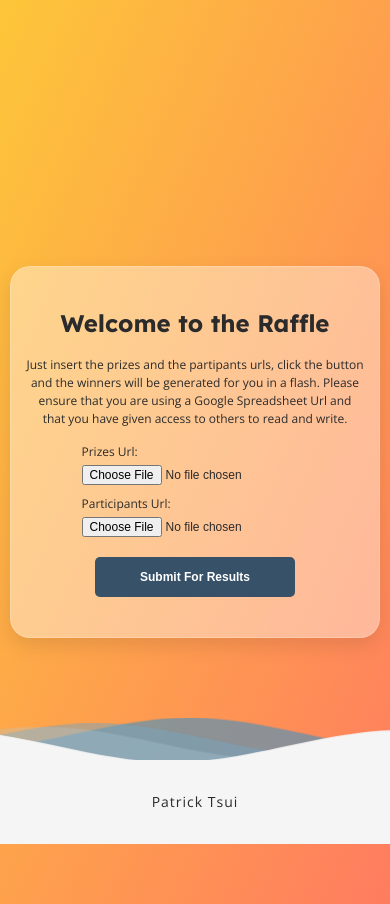
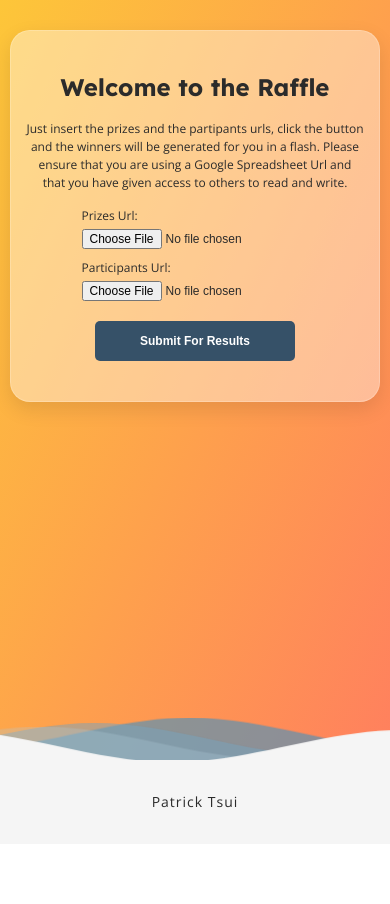
Before and after one commit to tsuipz/raffle-winners, a React (Create React App) app: page / in a window 390 px wide. After the commit the page ends 844 px from the top, so only its background shows below. Built offline with nearby package versions, Linux system fonts and the light colour scheme.

Commit message:
Took out vh to allow margin to be responsive in mobile

```diff
--- a/src/App.css
+++ b/src/App.css
@@ -3,3 +3,7 @@
 	justify-content: center;
 	align-items: center;
 }
+
+.app {
+	height: 100%;
+}
--- a/src/App.js
+++ b/src/App.js
@@ -4,7 +4,7 @@
 
 function App() {
 	return (
-		<main>
+		<main className='app'>
 			<Main />
 			<Waves />
 		</main>
--- a/src/components/Main/Main.module.css
+++ b/src/components/Main/Main.module.css
@@ -1,11 +1,10 @@
 .main {
-	height: 85vh;
+	margin: 5rem 0;
 	width: 100%;
 }
 
 @media (max-width: 425px) {
 	.main {
-		height: 100vh;
 		margin: 3rem auto;
 	}
 }
--- a/src/index.css
+++ b/src/index.css
@@ -40,6 +40,7 @@
 	color: var(--text-color);
 	font-family: 'Open Sans', sans-serif;
 	background: linear-gradient(to bottom right, #fdc639, #ff7c60);
+	background-attachment: fixed;
 }
 
 h1,
```
